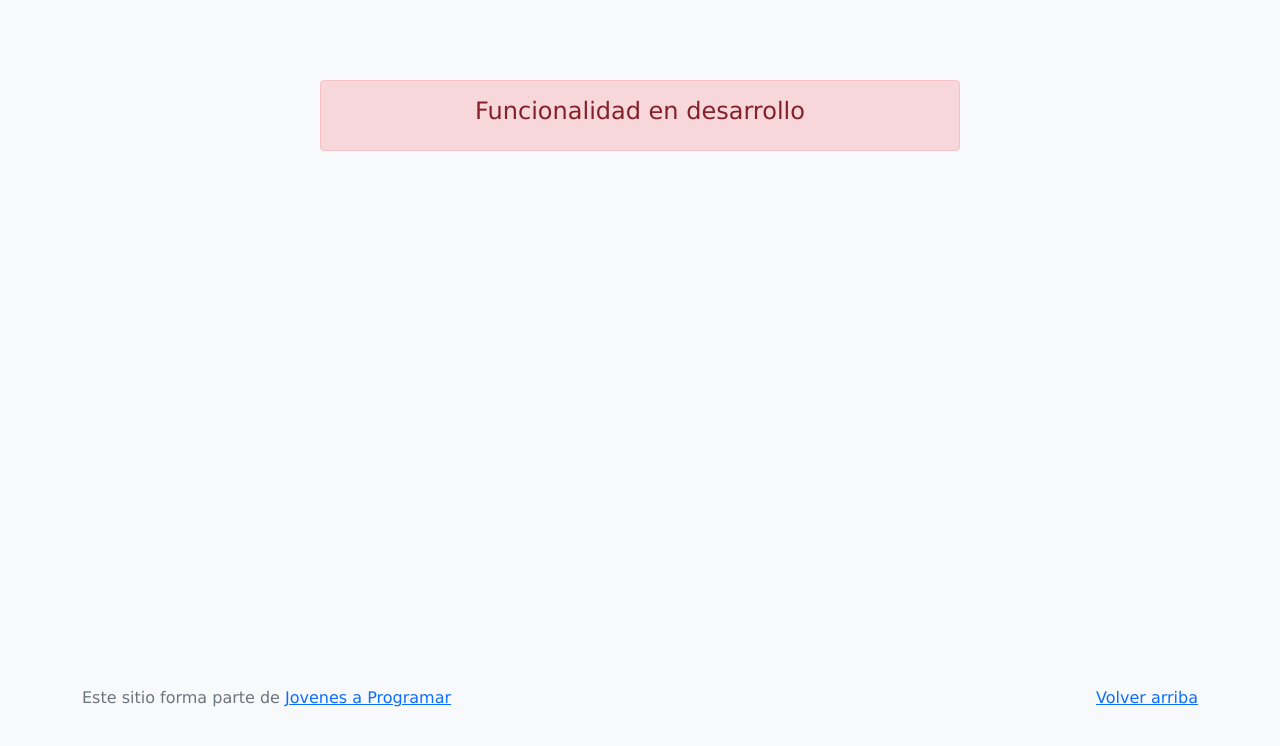
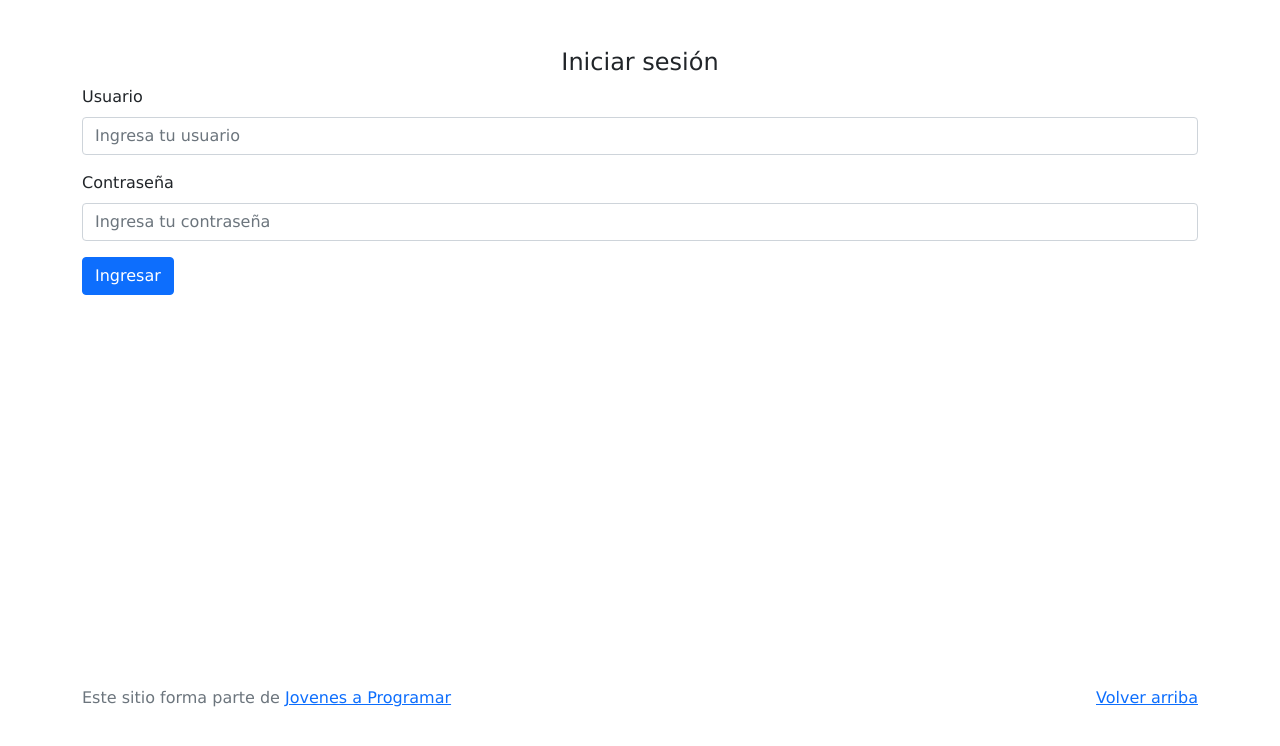
Before and after one commit to duranto96/proyecto_final_eq6, a plain HTML site: page login.html in a window 1280 px wide. Drawn offline with Linux system fonts and the light colour scheme.

Commit message:
primer commit

```diff
--- a/login.html
+++ b/login.html
@@ -9,21 +9,30 @@
   <link href="https://fonts.googleapis.com/css?family=Raleway:300,300i,400,400i,700,700i,900,900i" rel="stylesheet">
   <link href="css/bootstrap.min.css" rel="stylesheet">
   <link href="css/styles.css" rel="stylesheet">
-  <style>
-    body {
-      background-color: rgb(248, 249, 250);
-    }
-  </style>
 </head>
 
 <body>
   <main class="mt-5">
     <div class="container">
-      <div class="alert alert-danger text-center" role="alert">
-        <h4 class="alert-heading">Funcionalidad en desarrollo</h4>
+
+      <div class="login-container">
+        <h4 class="text-center">Iniciar sesión</h4>
+        <form id="loginForm">
+          <div class="mb-3">
+            <label for="username" class="form-label">Usuario</label>
+            <input type="text" class="form-control" id="username" placeholder="Ingresa tu usuario">
+          </div>
+          <div class="mb-3">
+            <label for="password" class="form-label">Contraseña</label>
+            <input type="password" class="form-control" id="password" placeholder="Ingresa tu contraseña">
+          </div>
+          <button type="submit" class="btn btn-primary">Ingresar</button>
+          <p id="errorMsg" class="error text-danger" style="display:none;">Por favor, completa todos los campos.</p>
+        </form>
       </div>
     </div>
   </main>
+
   <footer class="text-muted">
     <div class="container">
       <p class="float-end">
@@ -32,6 +41,7 @@
       <p>Este sitio forma parte de <a href="https://jovenesaprogramar.edu.uy/" target="_blank">Jovenes a Programar</a></p>
     </div>
   </footer>
+
   <script src="js/login.js"></script>
 </body>
 
```
